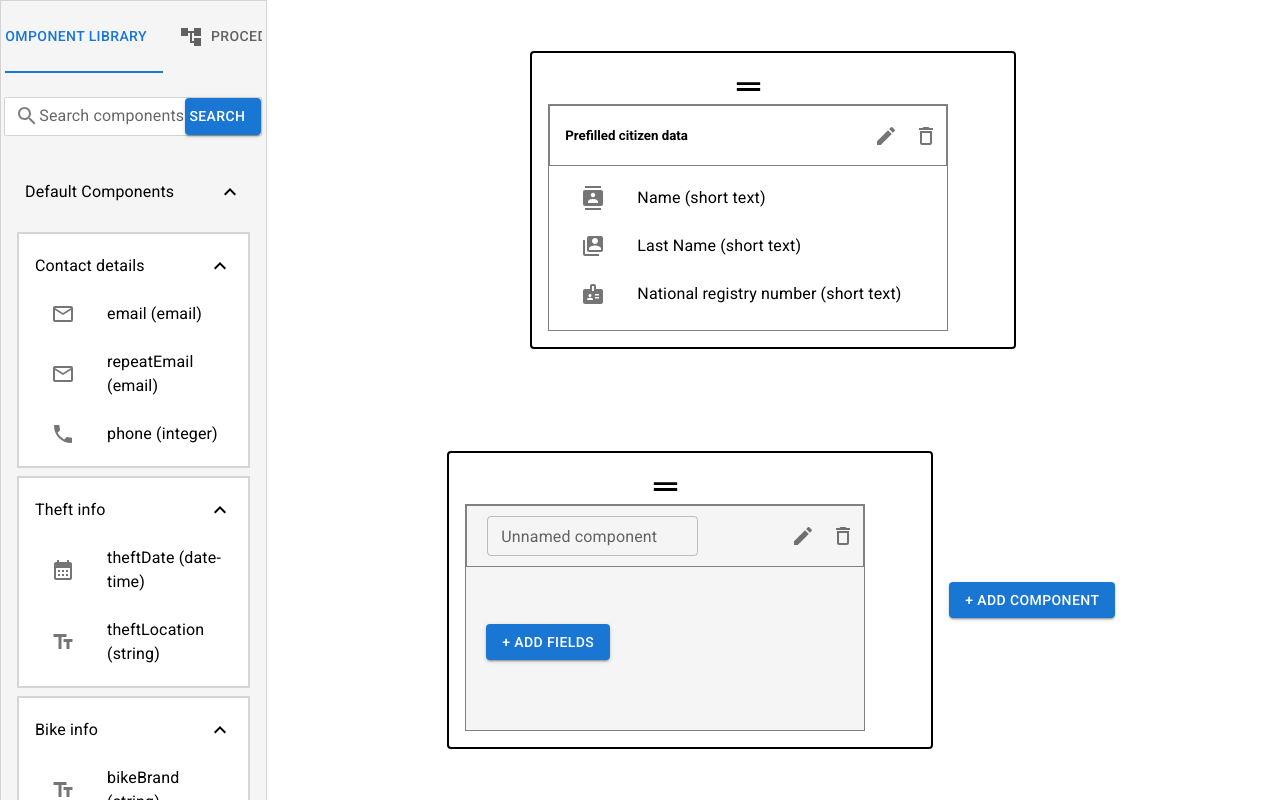
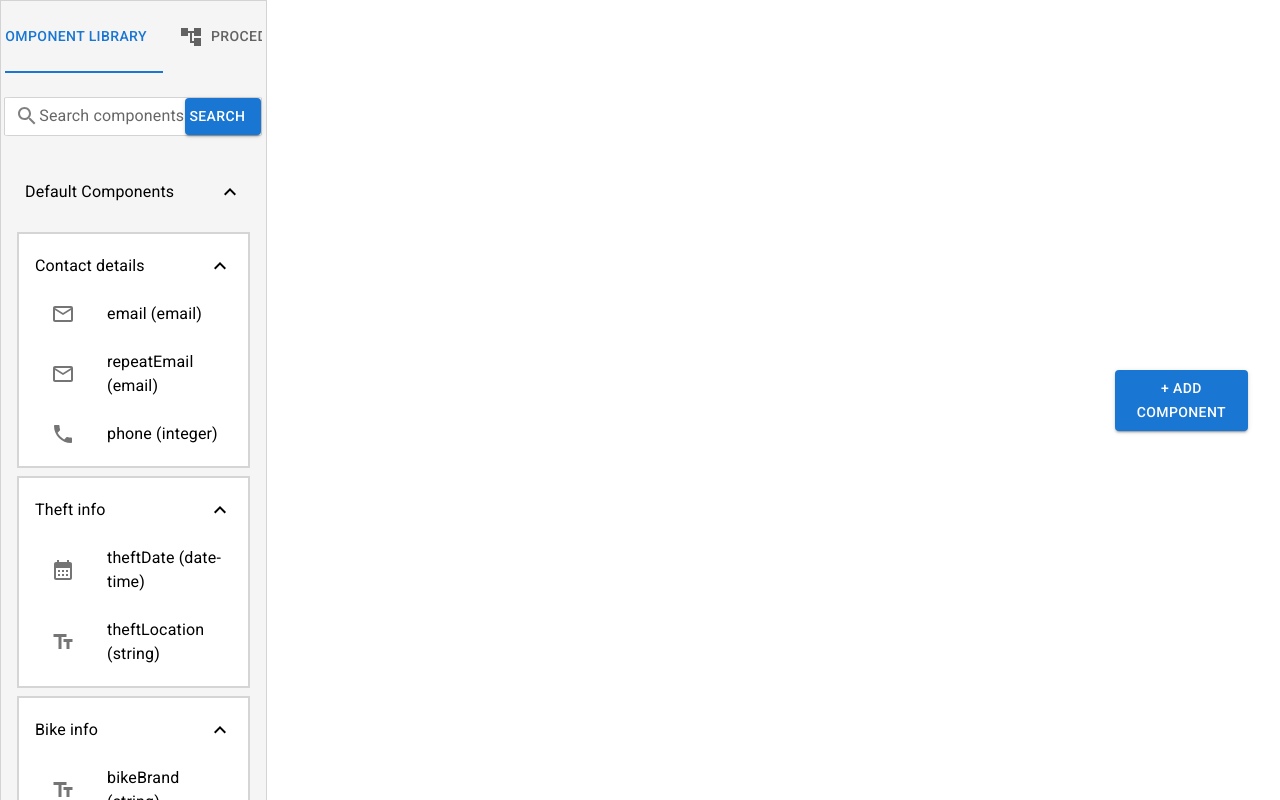
Before and after one commit to osoc22/project-digital-wallet, a React (Create React App) app: page /canvas in a window 1280 px wide. Shown: the top 800 px of the page. Built offline with nearby package versions, Linux system fonts and the light colour scheme.

Commit message:
Update canvas
- make components deletable
- use state to render components

```diff
--- a/src/components/Canvas.tsx
+++ b/src/components/Canvas.tsx
@@ -1,4 +1,4 @@
-import React, { useState } from "react";
+import React from "react";
 import Box from "@mui/material/Box";
 import Grid from "@mui/material/Grid";
 import Button from "@mui/material/Button";
@@ -11,13 +11,9 @@ import ExpandMore from "@mui/icons-material/ExpandMore";
 import Collapse from "@mui/material/Collapse";
 import CanvasDefaultComponents from "./CanvasDefaultcomponents";
 import CanvasComponentPreFilledData from "./CanvasComponentPreFilledData";
-import CanvasComponentUnfilledData from "./CanvasComponentUnfilledData";
 import CanvasTabs from "./CanvasTabs";
 import MailOutlineIcon from "@mui/icons-material/MailOutline";
 import PhoneIcon from "@mui/icons-material/Phone";
-import ContactsIcon from "@mui/icons-material/Contacts";
-import SwitchAccountIcon from "@mui/icons-material/SwitchAccount";
-import BadgeIcon from "@mui/icons-material/Badge";
 import CalendarMonthIcon from "@mui/icons-material/CalendarMonth";
 import LocationOnIcon from "@mui/icons-material/LocationOn";
 import PedalBikeIcon from "@mui/icons-material/PedalBike";
@@ -27,53 +23,31 @@ import BusinessOutlinedIcon from "@mui/icons-material/BusinessOutlined";
 import LocalAtmOutlinedIcon from "@mui/icons-material/LocalAtmOutlined";
 import { DragDropContext, Draggable } from "react-beautiful-dnd";
 import Droppable from "./Droppable";
+import { Component, Procedure, useProcedures } from "../contexts/ProcedureProvider";
 import { useTemplates } from "../contexts/TemplateProvider";
-import TextFieldsOutlinedIcon from '@mui/icons-material/TextFieldsOutlined';
+import TextFieldsOutlinedIcon from "@mui/icons-material/TextFieldsOutlined";
+import { useNavigate } from "react-router-dom";
+import { Stack } from "@mui/material";
+import CanvasComponentUnfilledData from "./CanvasComponentUnfilledData";
 
 export default function ProcedureDesign() {
+  const navigate = useNavigate();
+  const { procedure, resetProcedure, addComponent, deleteComponentById } = useProcedures();
   const { componentTemplates } = useTemplates();
   const [openDefault, setOpenDefault] = React.useState(true);
 
-  const [procedureComponents, setProcedureComponents] = useState([
-    {
-      id: "1",
-      content: <CanvasComponentPreFilledData
-        title={"Prefilled citizen data"}
-        fields={[{
-          icon: <ContactsIcon />,
-          name: "Name",
-          description: "short text",
-        },
-        {
-          icon: <SwitchAccountIcon />,
-          name: " Last Name",
-          description: "short text",
-        },
-        {
-          icon: <BadgeIcon />,
-          name: "National registry number",
-          description: "short text",
-        }]}
-      />
-    },
-    {
-      id: "2",
-      content: <CanvasComponentUnfilledData />
-    }
-  ]);
-
-  const iconMap: {[key: string]: any} = {
-    integer: <PhoneIcon/>,
-    string: <TextFieldsOutlinedIcon/>,
-    "date-time": <CalendarMonthIcon/>,
-    email: <MailOutlineIcon/>,
-  }
+  const iconMap: { [key: string]: any } = {
+    integer: <PhoneIcon />,
+    string: <TextFieldsOutlinedIcon />,
+    "date-time": <CalendarMonthIcon />,
+    email: <MailOutlineIcon />
+  };
 
   const handleClickDefault = () => {
     setOpenDefault(!openDefault);
   };
 
-  const [openCustom, setOpenCustom] = React.useState(true);
+  const [openCustom, setOpenCustom] = React.useState(false);
 
   const handleClickCustom = () => {
     setOpenCustom(!openCustom);
@@ -91,17 +65,22 @@ export default function ProcedureDesign() {
     <Grid container>
       <DragDropContext
         onDragEnd={result => {
-          const { destination, source, draggableId } = result;
+          const { destination, source } = result;
 
           // item is being dragged to where it came from, do nothing
           if (!destination || (destination.droppableId === source.droppableId && destination.index === source.index)) {
             return;
           }
 
-          const orderedItems = reorder(procedureComponents, result.source.index, result.destination?.index ?? 0);
+          let newComponents = procedure?.components ?? [];
 
-          // @ts-ignore
-          setProcedureComponents(orderedItems);
+          if (destination.droppableId === source.droppableId) {
+            newComponents = reorder(newComponents, source.index, destination.index) as any[];
+          } else {
+            newComponents?.splice(destination.index, 0, componentTemplates[source.index]);
+          }
+
+          resetProcedure({ ...procedure, components: newComponents as any[] } as Procedure);
         }}
       >
         <Grid item xs={2.5}>
@@ -144,7 +123,7 @@ export default function ProcedureDesign() {
                   </ListItemButton>
                   <Collapse in={openDefault} timeout="auto" unmountOnExit>
                     <Box sx={{ my: 2 }}>
-                      <Droppable droppableId="canvasDroppable" direction="horizontal">
+                      <Droppable droppableId="templateDroppable" direction="horizontal" isDropDisabled={true}>
                         {provided => (
                           <Box ref={provided.innerRef}>
                             {componentTemplates.map((item, index) => (
@@ -234,6 +213,10 @@ export default function ProcedureDesign() {
           </Box>
         </Grid>
         <Grid item xs={9.5}>
+          <Stack direction="row-reverse" alignItems="center" spacing={2} px={4}>
+            <Button variant="contained" onClick={() => addComponent({} as Component)} sx={{ height: "fit-content" }}>
+              + Add Component
+            </Button>
             <Droppable droppableId="canvasDroppable" direction="horizontal">
               {provided => (
                 <Box
@@ -241,36 +224,39 @@ export default function ProcedureDesign() {
                   sx={{
                     display: "flex",
                     flexDirection: "row",
-                  flexWrap: "wrap",
-                  justifyContent: "center",
+                    height: "100vh",
+                    overflowX: "auto",
                     alignItems: "center",
-                  height: "100vh"
+                    minWidth: "800px"
                   }}
                 >
-                {procedureComponents.map((item, index) => (
+                  {procedure?.components.map((item, index) => (
                     <Draggable key={item.id} draggableId={item.id} index={index}>
                       {provided => (
-                      <Box
-                        ref={provided.innerRef}
-                        {...provided.draggableProps}
-                        {...provided.dragHandleProps}
-                        sx={{
-                          borderRadius: 1,
-                          border: 2
-                        }}
-                        p={2}
-                        m={2}
-                      >
-                        {item.content}
+                        <Box ref={provided.innerRef} {...provided.draggableProps} {...provided.dragHandleProps}>
+                          {item.properties ? (
+                            <CanvasComponentPreFilledData
+                              id={item.id}
+                              deleteComponentById={deleteComponentById}
+                              title={item.name}
+                              fields={Object.keys(item.properties).map(p => ({
+                                icon: iconMap[item.properties[p].format ?? item.properties[p].type],
+                                name: p,
+                                description: item.properties[p].format ?? item.properties[p].type
+                              }))}
+                            />
+                          ) : (
+                            <CanvasComponentUnfilledData id={item.id} deleteComponentById={deleteComponentById} />
+                          )}
                         </Box>
                       )}
                     </Draggable>
                   ))}
-                <Button variant="contained">+ Add Component</Button>
                   {provided.placeholder}
                 </Box>
               )}
             </Droppable>
+          </Stack>
         </Grid>
       </DragDropContext>
     </Grid>
--- a/src/components/CanvasComponentPreFilledData.tsx
+++ b/src/components/CanvasComponentPreFilledData.tsx
@@ -1,15 +1,19 @@
-import Box from '@mui/material/Box';
-import IconButton from '@mui/material/IconButton';
-import EditIcon from '@mui/icons-material/Edit';
-import DeleteOutlineIcon from '@mui/icons-material/DeleteOutline';
-import PrefilledCitizenData from './PrefilledCitizenData';
-import { useNavigate } from 'react-router-dom';
+import Box from "@mui/material/Box";
+import IconButton from "@mui/material/IconButton";
+import EditIcon from "@mui/icons-material/Edit";
+import DeleteOutlineIcon from "@mui/icons-material/DeleteOutline";
+import PrefilledCitizenData from "./PrefilledCitizenData";
+import { useNavigate } from "react-router-dom";
 import DragHandleIcon from "@mui/icons-material/DragHandle";
 
 export default function ComponentPrefilledData({
+  id,
+  deleteComponentById,
   title,
-  fields,
+  fields
 }: {
+  id: string;
+  deleteComponentById: (id: string) => void;
   title: string;
   fields: Array<{ icon: JSX.Element; name: string; description: string }>;
 }) {
@@ -21,7 +25,7 @@ export default function ComponentPrefilledData({
         display: "flex",
         flexDirection: "column",
         width: "400px",
-        marginRight: "50px",
+        marginRight: "50px"
       }}
     >
       <Box sx={{ display: "flex", justifyContent: "center" }}>
@@ -30,14 +34,14 @@ export default function ComponentPrefilledData({
       <Box
         sx={{
           minHeight: "225px",
-          border: "1px solid gray",
+          border: "1px solid gray"
         }}
       >
         <Box
           sx={{
             display: "flex",
             justifyContent: "space-between",
-            border: "1px solid gray",
+            border: "1px solid gray"
           }}
         >
           <h5 style={{ marginLeft: "15px" }}>{title}</h5>
@@ -49,13 +53,13 @@ export default function ComponentPrefilledData({
             >
               <EditIcon />
             </IconButton>
-            <IconButton>
+            <IconButton onClick={() => deleteComponentById(id)}>
               <DeleteOutlineIcon />
             </IconButton>
           </Box>
         </Box>
         <Box>
-          <PrefilledCitizenData fields={fields}/>
+          <PrefilledCitizenData fields={fields} />
         </Box>
       </Box>
     </Box>
--- a/src/components/CanvasComponentUnfilledData.tsx
+++ b/src/components/CanvasComponentUnfilledData.tsx
@@ -10,7 +10,13 @@ import { useNavigate } from "react-router-dom";
 import { useState } from "react";
 import { Modal } from "@mui/material";
 
-export default function ComponentUnfilledData() {
+export default function ComponentUnfilledData({
+  id,
+  deleteComponentById
+}: {
+  id: string;
+  deleteComponentById: (id: string) => void;
+}) {
   const [open, setOpen] = useState(false);
   const navigate = useNavigate();
 
@@ -23,7 +29,7 @@ export default function ComponentUnfilledData() {
     bgcolor: "background.paper",
     border: "2px solid #000",
     boxShadow: 24,
-    p: 4,
+    p: 4
   };
 
   return (
@@ -35,14 +41,14 @@ export default function ComponentUnfilledData() {
         sx={{
           minHeight: "225px",
           backgroundColor: "#f5f5f5",
-          border: "1px solid gray",
+          border: "1px solid gray"
         }}
       >
         <Box
           sx={{
             display: "flex",
             justifyContent: "space-between",
-            border: "1px solid gray",
+            border: "1px solid gray"
           }}
         >
           <Box sx={{ marginLeft: "20px", my: "10px" }}>
@@ -58,21 +64,16 @@ export default function ComponentUnfilledData() {
             <IconButton>
               <EditIcon />
             </IconButton>
-            <IconButton>
-              <DeleteOutlineIcon
-                onClick={() => {
-                  setOpen(!open);
-                }}
-              />
+            <IconButton
+              onClick={() => {
+                setOpen(!open);
+              }}
+            >
+              <DeleteOutlineIcon />
               <Modal open={open} onClose={() => setOpen(!open)}>
                 <Box sx={style}>
-                  <Typography
-                    id="modal-modal-title"
-                    variant="h6"
-                    component="h2"
-                  >
-                    Are you sure you want to delete the component
-                    &lt;component-name&gt;?
+                  <Typography id="modal-modal-title" variant="h6" component="h2">
+                    Are you sure you want to delete the component &lt;component-name&gt;?
                   </Typography>
                   <Button
                     variant="outlined"
@@ -85,7 +86,7 @@ export default function ComponentUnfilledData() {
                   <Button
                     variant="contained"
                     onClick={() => {
-                      setOpen(!open);
+                      deleteComponentById(id);
                     }}
                   >
                     Delete
@@ -100,7 +101,7 @@ export default function ComponentUnfilledData() {
             display: "flex",
             alignItems: "center",
             height: "150px",
-            marginLeft: "20px",
+            marginLeft: "20px"
           }}
         >
           <Button
--- a/src/components/ProcedureForm.tsx
+++ b/src/components/ProcedureForm.tsx
@@ -38,7 +38,7 @@ export default function ProcedureForm() {
   const submit = useCallback(
     (procedure: Procedure) => {
       resetProcedure({ ...procedure, components: [] });
-      navigate("design");
+      navigate("/canvas");
     },
     [navigate, resetProcedure]
   );
--- a/src/contexts/ProcedureProvider.tsx
+++ b/src/contexts/ProcedureProvider.tsx
@@ -42,7 +42,7 @@ export const ProcedureProvider = ({ children }: { children: ReactNode }) => {
   const [procedure, setProcedure] = useState<Procedure | null>(null);
 
   const resetProcedure = useCallback((procedure: Procedure) => {
-    setProcedure(procedure);
+    setProcedure({...procedure, components: procedure.components?.map(c => ({ ...c, id: uuidv4() })) ?? []});
   }, []);
 
   const addComponent = useCallback((component: Omit<Component, "id">) => {
```
Lines whose indentation alone changed are shown as unchanged.
